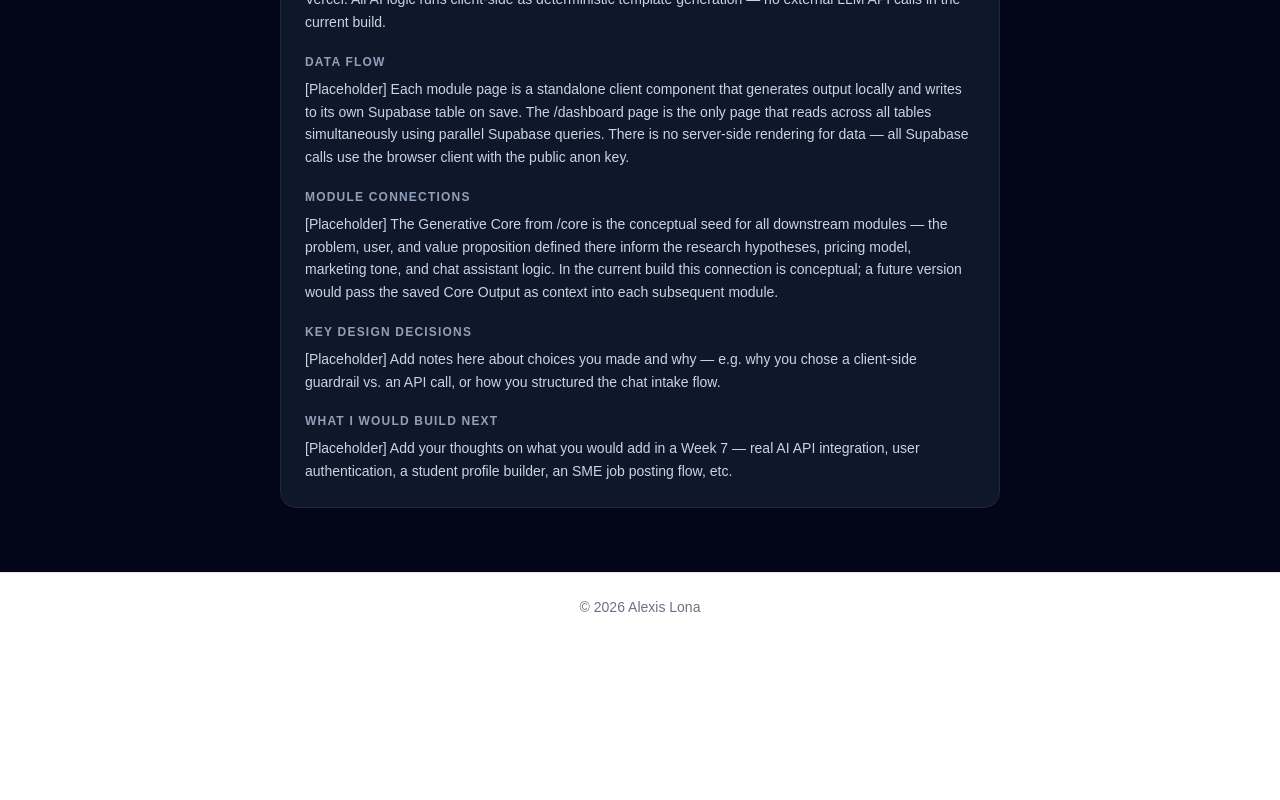
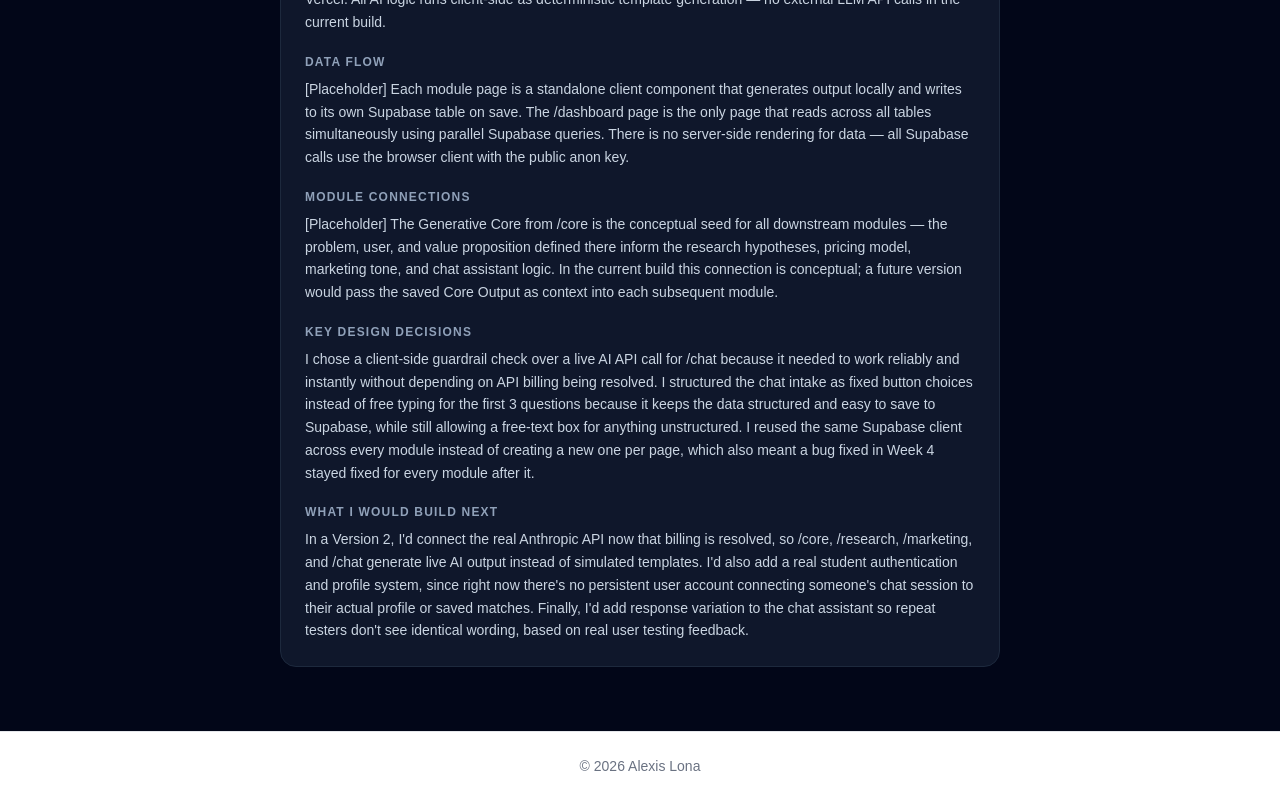
Before and after one commit to Alexis-LoReRe/My-Venture-, a Next.js app: page /docs in a window 1280 px wide. Shown: the part 3866-4666 px from the top of the page. Before the commit the page ends 4507 px from the top, so only its background shows below. Built offline with nearby package versions, Linux system fonts and the light colour scheme.

Commit message:
Docs: fill in Architecture Notes with real design decisions and v2 plans

```diff
--- a/app/docs/page.tsx
+++ b/app/docs/page.tsx
@@ -252,14 +252,14 @@ export default function DocsPage() {
             <div className="space-y-2">
               <p className="text-xs font-semibold uppercase tracking-widest text-slate-400">Key Design Decisions</p>
               <p className="text-sm text-slate-300 leading-relaxed">
-                [Placeholder] Add notes here about choices you made and why — e.g. why you chose a client-side guardrail vs. an API call, or how you structured the chat intake flow.
+                I chose a client-side guardrail check over a live AI API call for /chat because it needed to work reliably and instantly without depending on API billing being resolved. I structured the chat intake as fixed button choices instead of free typing for the first 3 questions because it keeps the data structured and easy to save to Supabase, while still allowing a free-text box for anything unstructured. I reused the same Supabase client across every module instead of creating a new one per page, which also meant a bug fixed in Week 4 stayed fixed for every module after it.
               </p>
             </div>
 
             <div className="space-y-2">
               <p className="text-xs font-semibold uppercase tracking-widest text-slate-400">What I Would Build Next</p>
               <p className="text-sm text-slate-300 leading-relaxed">
-                [Placeholder] Add your thoughts on what you would add in a Week 7 — real AI API integration, user authentication, a student profile builder, an SME job posting flow, etc.
+                In a Version 2, I'd connect the real Anthropic API now that billing is resolved, so /core, /research, /marketing, and /chat generate live AI output instead of simulated templates. I'd also add a real student authentication and profile system, since right now there's no persistent user account connecting someone's chat session to their actual profile or saved matches. Finally, I'd add response variation to the chat assistant so repeat testers don't see identical wording, based on real user testing feedback.
               </p>
             </div>
           </div>
```
